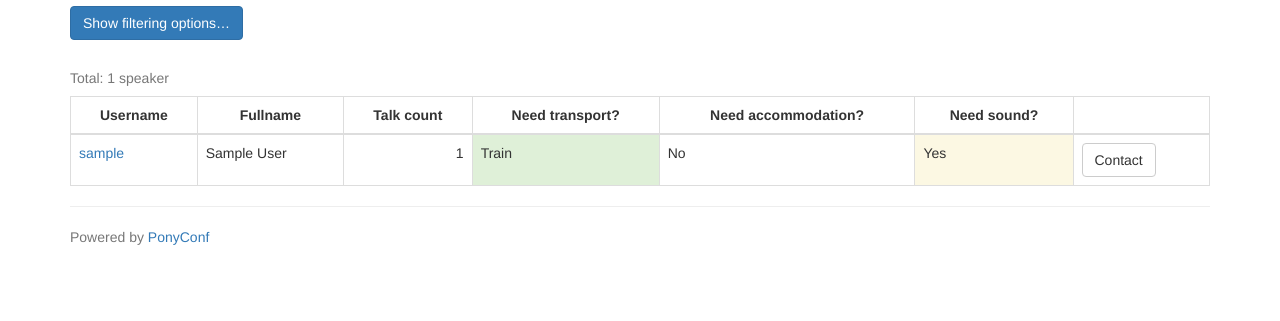
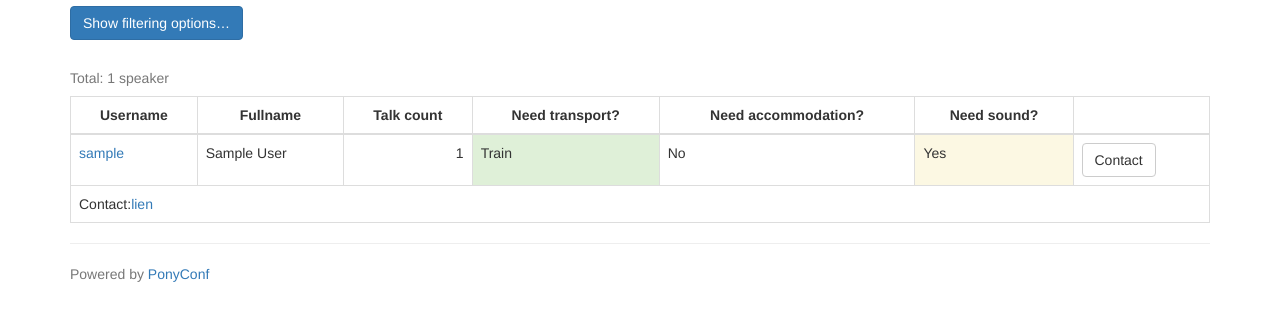
Before and after one commit to PonyConf/PonyConf, a Django app: page /speakers/ in a window 1280 px wide. Shown: the part 218-539 px from the top of the page. Run offline with Django 3.2, Linux system fonts and the light colour scheme; a user stored in the database is signed in; data comes from the database, SQL or seed files in the repository; tables that the repository leaves empty hold one stand-in row (values such as "Sample post"); some libraries are stand-ins or nearby versions.

Commit message:
contact all speakers

```diff
--- a/proposals/templates/proposals/speaker_list.html
+++ b/proposals/templates/proposals/speaker_list.html
@@ -54,6 +54,11 @@
             <th class="text-center"></th>
         </tr>
     </thead>
+    <tfoot>
+        <tr>
+            <td colspan="7">{% trans "Contact:" %}<a href="{{ contact_link }}">lien</a></td>
+        </tr>
+    </tfoot>
     {% for speaker in speaker_list %}
     {% if forloop.first %}
     <tbody>
--- a/proposals/views.py
+++ b/proposals/views.py
@@ -391,10 +391,12 @@ def speaker_list(request):
         if data['accommodation_booked'] != None:
             show_filters = True
             speakers = speakers.exclude(accommodation=Participation.ACCOMMODATION_NO).filter(accommodation_booked=data['accommodation_booked'])
+    contact_link = 'mailto:' + ','.join([speaker.user.email for speaker in speakers.all() if speaker.user.email])
     return render(request, 'proposals/speaker_list.html', {
         'speaker_list': speakers,
         'filter_form': filter_form,
         'show_filters': show_filters,
+        'contact_link': contact_link,
     })
 
 
```
Also changed, not shown: locale/fr/LC_MESSAGES/django.po, 1 other file.
